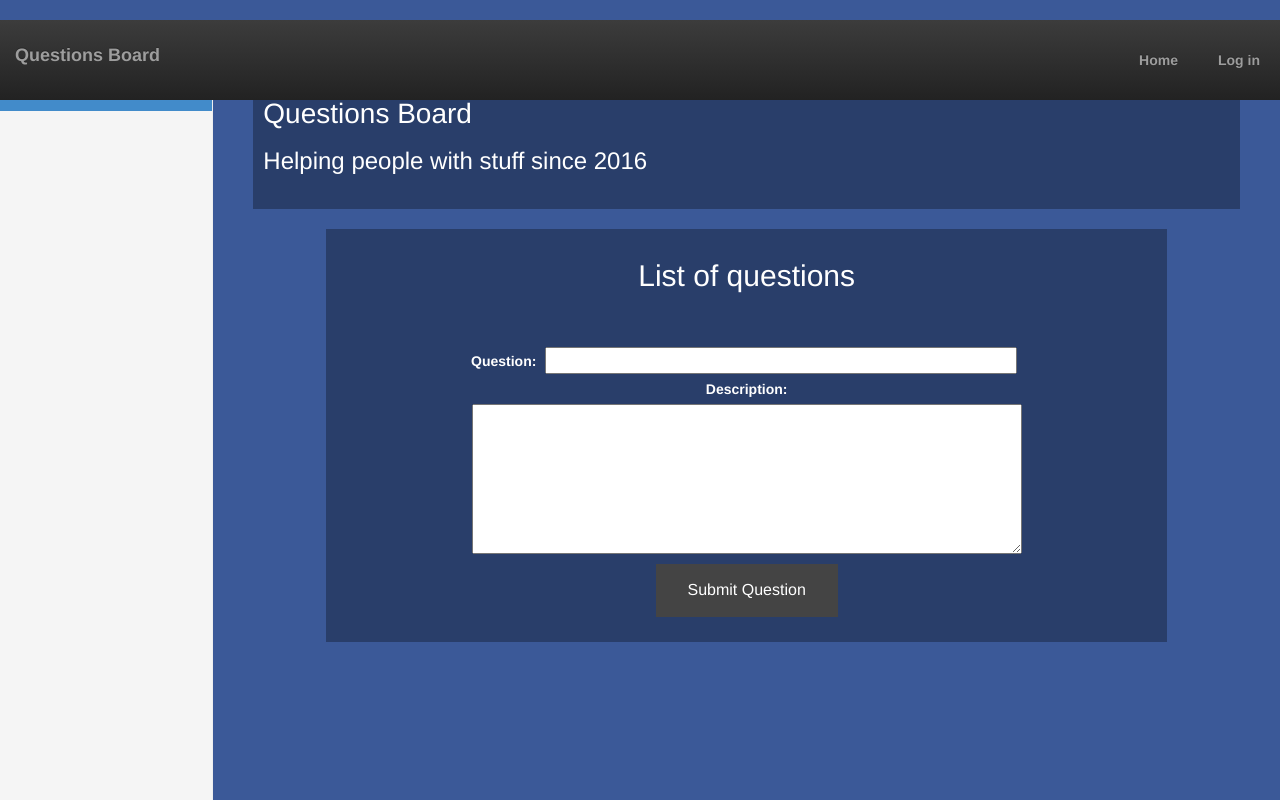
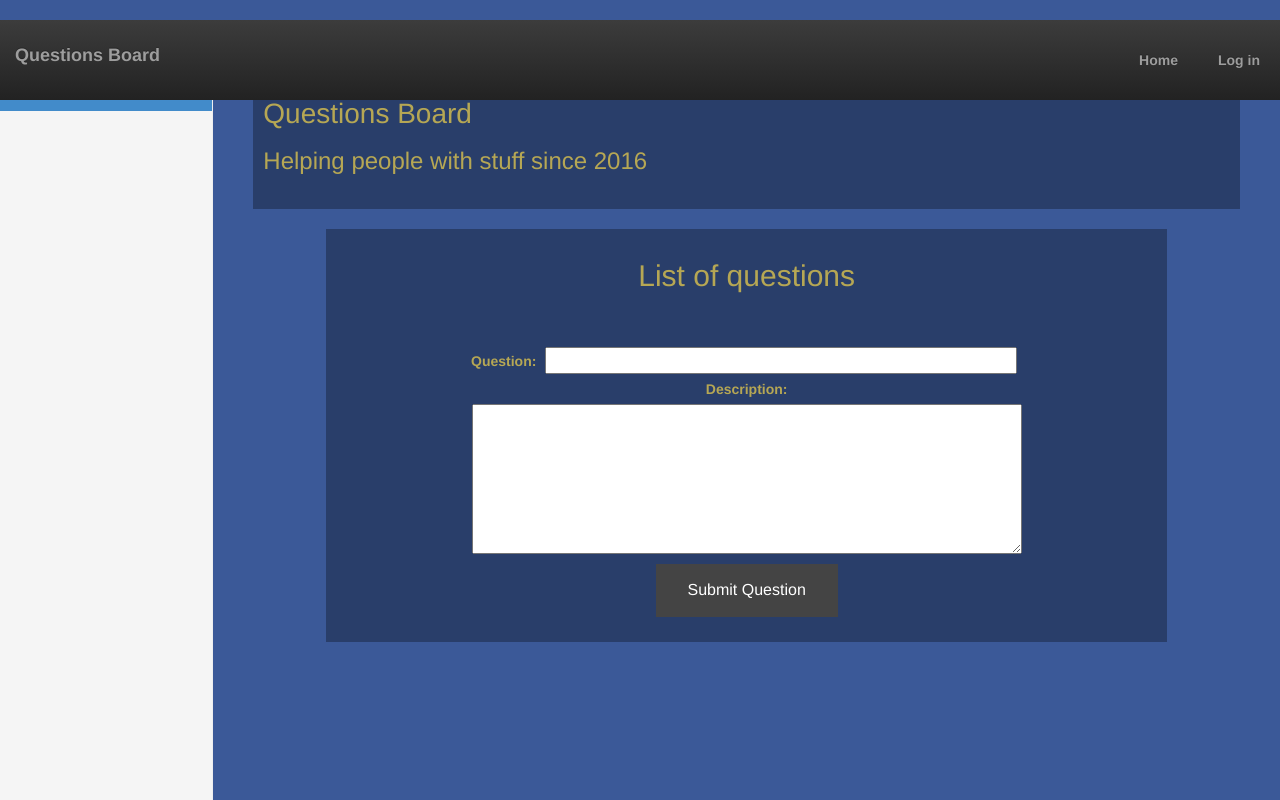
Before and after one commit to TIY-c6-questionbox/question-box, a Django app: page / in a window 1280 px wide. Run offline with Django 3.2, Linux system fonts and the light colour scheme; some libraries are stand-ins or nearby versions.

Commit message:
Updated color

```diff
--- a/questionboard/static/css/style.css
+++ b/questionboard/static/css/style.css
@@ -112,10 +112,10 @@ nav a {
 COLORS
 ****************************/
 
-/* site body blue, text white */
+/* site body blue, text bronze */
 body {
     background-color: #3B5998;
-    color: #FFF;
+    color: #B6A754;
 }
 
 /* blue header, light blue boarder */
@@ -129,14 +129,14 @@ nav {
     background: #293E6A;
 }
 
-/* white logo text */
+/* bronze logo text */
 h1, h2 {
-    color: #FFF;
+    color: #B6A754;
 }
 
-/* white links */
+/* bronze links */
 a {
-    color: #FFF;
+    color: #B6A754;
 }
 
 /* bronze nav links */
```
